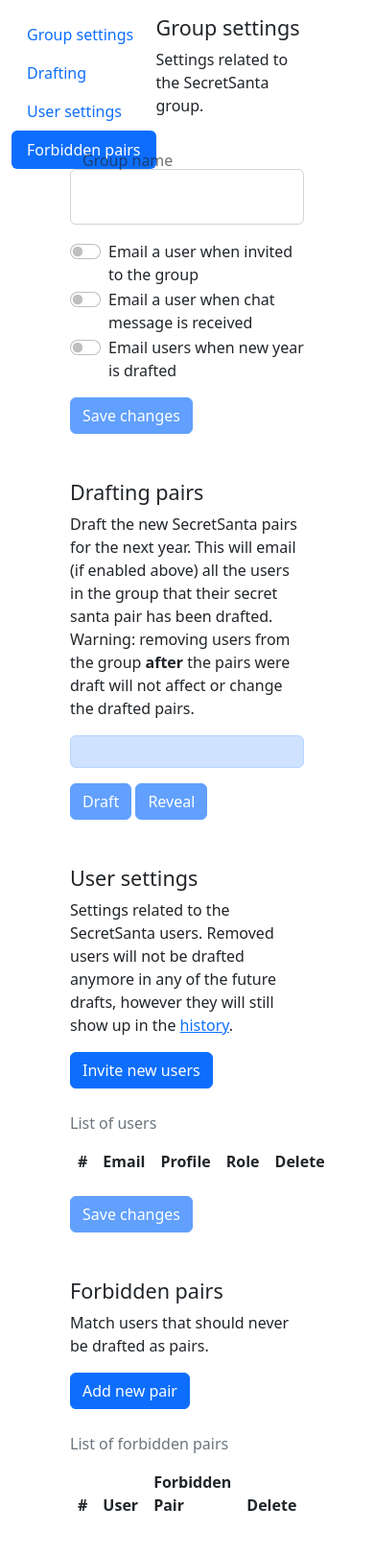
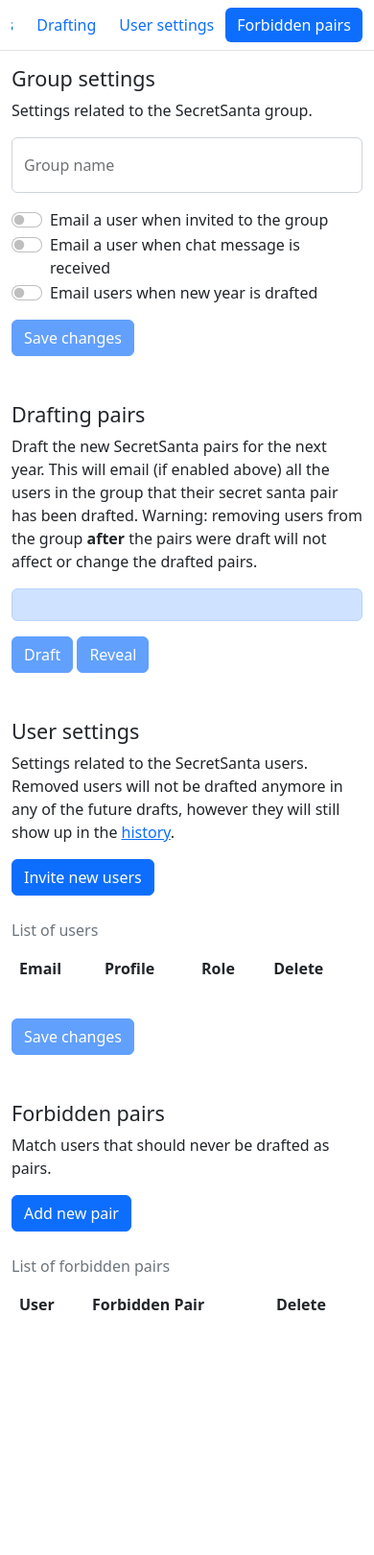
Before and after one commit to Zaista/secretsanta, a PHP site: page /public/admin/santaAdmin.html in a window 390 px wide. Shown: the whole page at 96% size. After the commit the page ends 1365 px from the top, so only its background shows below. Run offline with PHP 8.4, Linux system fonts and the light colour scheme; lists and menus that the app fills with data are empty.

Commit message:
Make the admin page usable on phones and fix its section highlighting
Bootstrap's scrollspy picks the active section by intersection ratio, so short
sections such as Drafting were skipped and the last sections never highlighted
when clicked. Replace it with a small handler that highlights the last section
whose heading has scrolled past the top, keeps a clicked link active while the
page scrolls to it, and selects the last section at the bottom of the page.

On phones the section menu becomes a sticky, swipeable row of pills above
full-width content instead of a floating sidebar next to a narrow column. The
users and forbidden-pairs tables hide the # column, wrap long emails and
scroll sideways instead of widening the page.

Co-Authored-By: Claude Opus 5.5 <noreply@anthropic.com>

```diff
--- a/public/admin/pair.html
+++ b/public/admin/pair.html
@@ -1,7 +1,7 @@
 <tr data-name="pairRow">
-  <th data-name="pairIndex" scope="row"></th>
-  <td data-name="pairUser"></td>
-  <td data-name="pairForbiddenPair"></td>
+  <th data-name="pairIndex" scope="row" class="d-none d-sm-table-cell"></th>
+  <td data-name="pairUser" class="text-break"></td>
+  <td data-name="pairForbiddenPair" class="text-break"></td>
   <td>
     <input data-name="pairId" type="hidden" />
     <i
--- a/public/admin/santaAdmin.html
+++ b/public/admin/santaAdmin.html
@@ -39,25 +39,17 @@
   <body class="clearfix">
     <div id="menu"></div>
     <div class="container-fluid">
-      <div class="row mt-3 mb-3">
-        <div class="col">
-          <div class="float-start sticky-md-top">
-            <nav id="scrollspy-nav" class="nav nav-pills flex-column">
+      <div class="row mt-md-3 mb-3 justify-content-center">
+        <div class="col-12 col-md-3 col-xl-2 admin-nav-column">
+          <nav id="admin-nav" class="nav nav-pills flex-md-column">
             <a class="nav-link" href="#group-settings">Group settings</a>
             <a class="nav-link" href="#group-drafting">Drafting</a>
             <a class="nav-link" href="#user-settings">User settings</a>
             <a class="nav-link" href="#user-pairs">Forbidden pairs</a>
           </nav>
         </div>
-          <div class="col-8 offset-2">
-            <div
-              data-bs-spy="scroll"
-              id="scrollspy-div"
-              data-bs-target="#scrollspy-nav"
-              data-bs-smooth-scroll="true"
-              data-bs-offset="0"
-              tabindex="0"
-            >
+        <div class="col-12 col-md-9 col-xl-8">
+          <div class="admin-sections">
             <!-- group setting -->
             <div id="group-settings">
               <h4>Group settings</h4>
@@ -96,9 +88,7 @@
                     id="messageSentNotification"
                     data-onchange="group"
                   />
-                    <label
-                      class="form-check-label"
-                      for="messageSentNotification"
+                  <label class="form-check-label" for="messageSentNotification"
                     >Email a user when chat message is received</label
                   >
                 </div>
@@ -109,9 +99,7 @@
                     id="yearDraftedNotification"
                     data-onchange="group"
                   />
-                    <label
-                      class="form-check-label"
-                      for="yearDraftedNotification"
+                  <label class="form-check-label" for="yearDraftedNotification"
                     >Email users when new year is drafted</label
                   >
                 </div>
@@ -130,10 +118,10 @@
               <p>
                 Draft the new SecretSanta pairs for the next year. This will
                 email (if enabled above) all the users in the group that their
-                  secret santa pair has been drafted. Warning: removing users
-                  from the group
-                  <b>after</b> the pairs were draft will not affect or change
-                  the drafted pairs.
+                secret santa pair has been drafted. Warning: removing users from
+                the group
+                <b>after</b> the pairs were draft will not affect or change the
+                drafted pairs.
               </p>
               <div
                 id="yearAlert"
@@ -166,8 +154,8 @@
               <h4>User settings</h4>
               <p>
                 Settings related to the SecretSanta users. Removed users will
-                  not be drafted anymore in any of the future drafts, however
-                  they will still show up in the
+                not be drafted anymore in any of the future drafts, however they
+                will still show up in the
                 <a href="/history">history</a>.
               </p>
 
@@ -182,16 +170,17 @@
                   Invite new users
                 </button>
 
+                <div class="table-responsive">
                   <table
                     id="usersTable"
-                    class="table table-borderless caption-top mt-3"
+                    class="table table-borderless caption-top align-middle mt-3"
                   >
                     <caption>
                       List of users
                     </caption>
                     <thead>
                       <tr>
-                        <th scope="col">#</th>
+                        <th scope="col" class="d-none d-sm-table-cell">#</th>
                         <th scope="col">Email</th>
                         <th scope="col">Profile</th>
                         <th scope="col">Role</th>
@@ -200,6 +189,7 @@
                     </thead>
                     <tbody></tbody>
                   </table>
+                </div>
               </div>
               <div class="mt-3 mb-3">
                 <button
@@ -228,16 +218,17 @@
                 Add new pair
               </button>
 
+              <div class="table-responsive">
                 <table
                   id="forbiddenPairsTable"
-                  class="table table-borderless caption-top mt-3"
+                  class="table table-borderless caption-top align-middle mt-3"
                 >
                   <caption>
                     List of forbidden pairs
                   </caption>
                   <thead>
                     <tr>
-                      <th scope="col">#</th>
+                      <th scope="col" class="d-none d-sm-table-cell">#</th>
                       <th scope="col">User</th>
                       <th scope="col">Forbidden Pair</th>
                       <th scope="col">Delete</th>
@@ -246,11 +237,11 @@
                   <tbody></tbody>
                 </table>
               </div>
+            </div>
             <!-- end forbidden pairs list -->
           </div>
         </div>
-          <div class="col-2"></div>
-        </div>
+        <div class="d-none d-xl-block col-xl-2"></div>
       </div>
 
       <!-- invite-user dialog -->
--- a/public/admin/user.html
+++ b/public/admin/user.html
@@ -1,6 +1,6 @@
 <tr data-name="userRow">
-  <th data-name="userIndex" scope="row"></th>
-  <td data-name="userEmail"></td>
+  <th data-name="userIndex" scope="row" class="d-none d-sm-table-cell"></th>
+  <td data-name="userEmail" class="text-break"></td>
   <td>
     <a href="#">
       <i class="bi bi-box-arrow-up-right"></i>
--- a/public/santa.css
+++ b/public/santa.css
@@ -156,3 +156,58 @@
 .year-link:hover {
   color: #212529;
 }
+
+/* santaAdmin: section menu is a sticky row of pills on phones and a sticky
+   sidebar from md up */
+
+.admin-nav-column {
+  position: sticky;
+  top: 0;
+  z-index: 1020;
+  align-self: flex-start;
+  background-color: #fff;
+  border-bottom: 1px solid #dee2e6;
+  margin-bottom: 1rem;
+}
+
+#admin-nav {
+  flex-wrap: nowrap;
+  overflow-x: auto;
+  scrollbar-width: none;
+  padding: 0.5rem 0;
+}
+
+#admin-nav .nav-link {
+  white-space: nowrap;
+  padding: 0.375rem 0.75rem;
+}
+
+.admin-sections > div {
+  scroll-margin-top: 4.5rem;
+}
+
+@media (min-width: 768px) {
+  .admin-nav-column {
+    top: 1rem;
+    border-bottom: 0;
+    margin-bottom: 0;
+  }
+
+  #admin-nav {
+    padding: 0;
+  }
+
+  #admin-nav .nav-link {
+    padding: 0.5rem 1rem;
+  }
+
+  .admin-sections > div {
+    scroll-margin-top: 1rem;
+  }
+}
+
+#usersTable select {
+  min-width: 6.5rem;
+}
+
+/* end santaAdmin */
```
Also changed, not shown: public/admin/santaAdmin.js (+92 -0 lines). Lines whose indentation alone changed are shown as unchanged.
